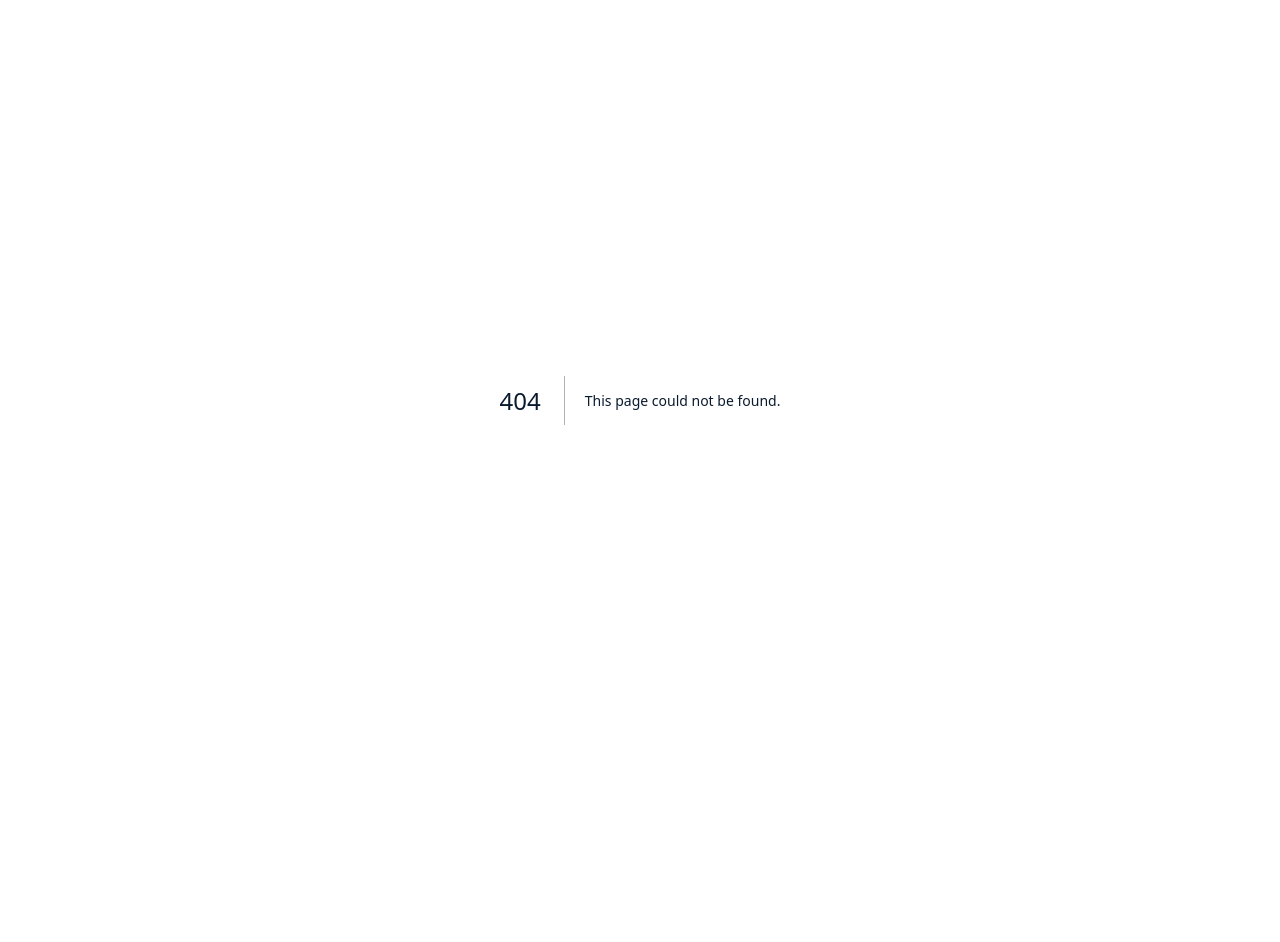
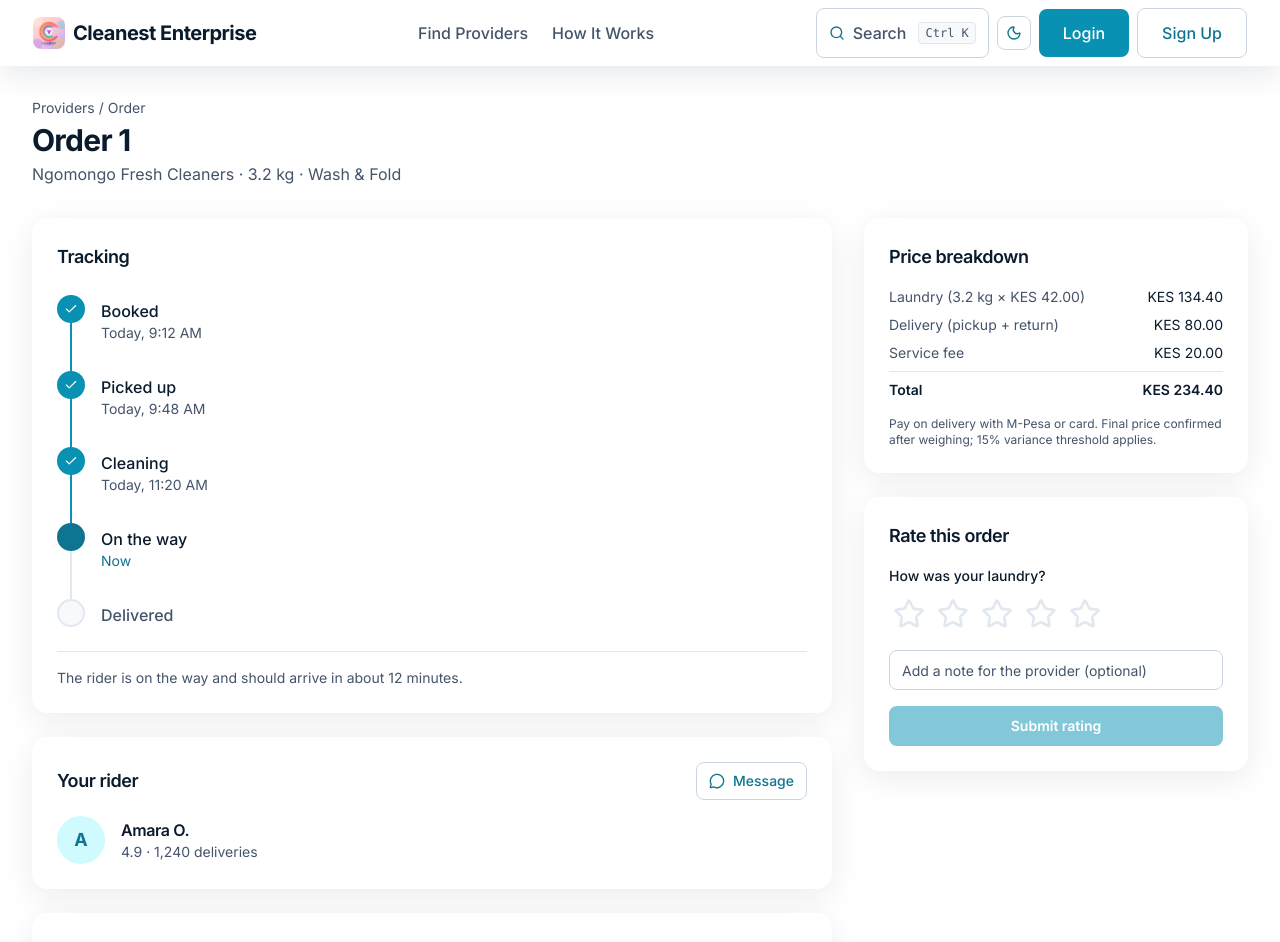
Before and after one commit to its-muchiri/laundry-marketplace, a Next.js app in the folder Desktop/cleanest/apps/web/: page /orders/1 in a window 1280 px wide. Before the commit this address had no page. Shown: the top 942 px of the page. Before the commit the page ends 800 px from the top, so only its background shows below. Built offline with nearby package versions, Linux system fonts and the light colour scheme.

Commit message:
feat(web): order tracker page
R3: /orders/[id] shows live tracking across the five
customer stages, rider card with WhatsApp message,
delivery address with landmark, price breakdown and
the rating form for delivered orders

```diff
--- /dev/null
+++ b/Desktop/cleanest/apps/web/src/app/orders/[id]/page.tsx
@@ -0,0 +1,166 @@
+import { Metadata } from 'next';
+import Link from 'next/link';
+import { MapPin, MessageCircle } from 'lucide-react';
+import { brand } from '@/lib/brand';
+import { SiteHeader } from '@/components/layout/site-header';
+import { SiteFooter } from '@/components/layout/site-footer';
+import { GlassCard } from '@/components/glass/glass-card';
+import { OrderTimeline } from '@/components/order/order-timeline';
+import { Rating } from '@/components/order/rating';
+import { formatPrice } from '@/app/providers/data';
+
+interface OrderPageProps {
+  params: Promise<{ id: string }>;
+}
+
+export async function generateMetadata({
+  params,
+}: OrderPageProps): Promise<Metadata> {
+  const { id } = await params;
+  return {
+    title: `Order ${id} - ${brand.name}`,
+    description: `Track order ${id} from booking to delivery`,
+  };
+}
+
+export default async function OrderPage({ params }: OrderPageProps) {
+  const { id } = await params;
+
+  return (
+    <div className="min-h-screen bg-background text-foreground">
+      <SiteHeader />
+      <main className="py-8">
+        <div className="max-w-7xl mx-auto px-4 sm:px-6 lg:px-8">
+          <div className="mb-8">
+            <p className="text-sm text-foreground-muted mb-1">
+              <Link href="/providers" className="hover:text-primary-strong">
+                Providers
+              </Link>{' '}
+              / Order
+            </p>
+            <h1 className="text-3xl font-bold tracking-tight">
+              Order {id}
+            </h1>
+            <p className="text-foreground-muted mt-1">
+              Ngomongo Fresh Cleaners · 3.2 kg · Wash &amp; Fold
+            </p>
+          </div>
+
+          <div className="grid grid-cols-1 lg:grid-cols-3 gap-8 items-start">
+            <div className="lg:col-span-2 space-y-6">
+              <GlassCard className="p-6">
+                <h2 className="text-lg font-semibold tracking-tight mb-6">
+                  Tracking
+                </h2>
+                <OrderTimeline
+                  currentStage={3}
+                  timestamps={[
+                    'Today, 9:12 AM',
+                    'Today, 9:48 AM',
+                    'Today, 11:20 AM',
+                    null,
+                    null,
+                  ]}
+                />
+                <p className="mt-6 pt-4 border-t border-border text-sm text-foreground-muted">
+                  The rider is on the way and should arrive in about
+                  12 minutes.
+                </p>
+              </GlassCard>
+
+              <GlassCard className="p-6">
+                <div className="flex items-center justify-between mb-4">
+                  <h2 className="text-lg font-semibold tracking-tight">
+                    Your rider
+                  </h2>
+                  <a
+                    href="https://wa.me/254756577743"
+                    target="_blank"
+                    rel="noopener noreferrer"
+                    className="btn-secondary px-3 py-2 text-sm"
+                  >
+                    <MessageCircle className="h-4 w-4 mr-2" />
+                    Message
+                  </a>
+                </div>
+                <div className="flex items-center gap-4">
+                  <span className="h-12 w-12 rounded-full bg-primary-soft text-primary-strong flex items-center justify-center font-bold text-lg">
+                    A
+                  </span>
+                  <div>
+                    <p className="font-semibold tracking-tight">
+                      Amara O.
+                    </p>
+                    <p className="text-sm text-foreground-muted">
+                      4.9 · 1,240 deliveries
+                    </p>
+                  </div>
+                </div>
+              </GlassCard>
+
+              <GlassCard className="p-6">
+                <h2 className="text-lg font-semibold tracking-tight mb-4">
+                  Delivery address
+                </h2>
+                <p className="flex items-start gap-2 text-foreground-muted">
+                  <MapPin className="h-4 w-4 mt-0.5 text-primary-strong shrink-0" />
+                  <span>
+                    Ngomongo Shopping Centre, near the blue kiosk
+                    <span className="block text-sm">
+                      Landmark: blue kiosk by the entrance
+                    </span>
+                  </span>
+                </p>
+              </GlassCard>
+            </div>
+
+            <div className="space-y-6">
+              <GlassCard className="p-6">
+                <h2 className="text-lg font-semibold tracking-tight mb-4">
+                  Price breakdown
+                </h2>
+                <dl className="space-y-2 text-sm">
+                  <div className="flex justify-between">
+                    <dt className="text-foreground-muted">
+                      Laundry (3.2 kg × {formatPrice(4200)})
+                    </dt>
+                    <dd>{formatPrice(13440)}</dd>
+                  </div>
+                  <div className="flex justify-between">
+                    <dt className="text-foreground-muted">
+                      Delivery (pickup + return)
+                    </dt>
+                    <dd>{formatPrice(8000)}</dd>
+                  </div>
+                  <div className="flex justify-between">
+                    <dt className="text-foreground-muted">Service fee</dt>
+                    <dd>{formatPrice(2000)}</dd>
+                  </div>
+                  <div className="flex justify-between border-t border-border pt-2 font-semibold">
+                    <dt>Total</dt>
+                    <dd>{formatPrice(23440)}</dd>
+                  </div>
+                </dl>
+                <p className="mt-4 text-xs text-foreground-muted">
+                  Pay on delivery with M-Pesa or card. Final price
+                  confirmed after weighing; 15% variance threshold
+                  applies.
+                </p>
+              </GlassCard>
+
+              <GlassCard className="p-6">
+                <h2 className="text-lg font-semibold tracking-tight mb-4">
+                  Rate this order
+                </h2>
+                <Rating
+                  onSubmit={() => {}}
+                />
+              </GlassCard>
+            </div>
+          </div>
+        </div>
+      </main>
+      <SiteFooter />
+    </div>
+  );
+}
```
